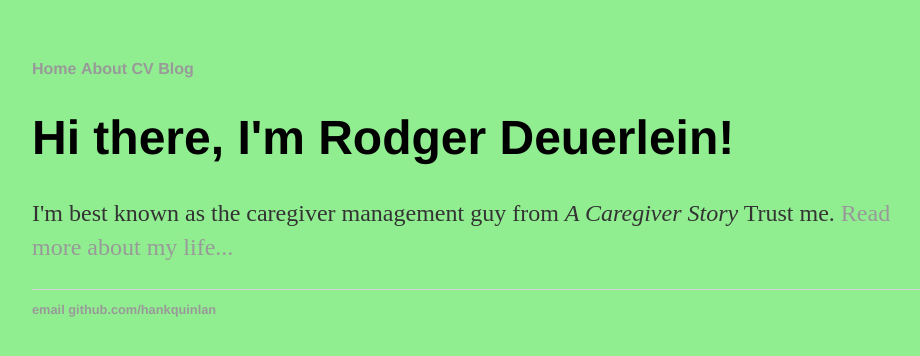
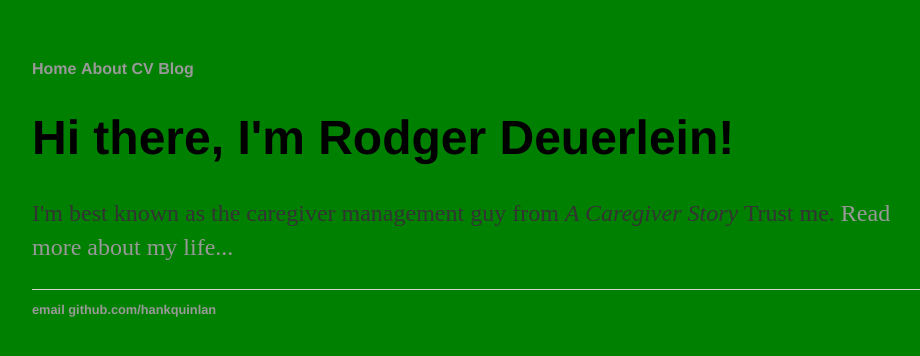
Before and after one commit to deuerleinr/deuerleinr.github.io, a Jekyll site: the page built from index.html, in a window 1280 px wide. Shown: the top 356 px of the page, without its empty margins (160-1080 px from the left). Built offline with Jekyll 4.4.1, drawn with Linux system fonts in a browser that asks for light colours.

Commit message:
Update main.css

```diff
--- a/css/main.css
+++ b/css/main.css
@@ -1,7 +1,7 @@
 body {
     margin: 60px auto;
     width: 70%;
-    background-color: lightgreen;
+    background-color: green;
 
 }
 nav ul, footer ul {
```
